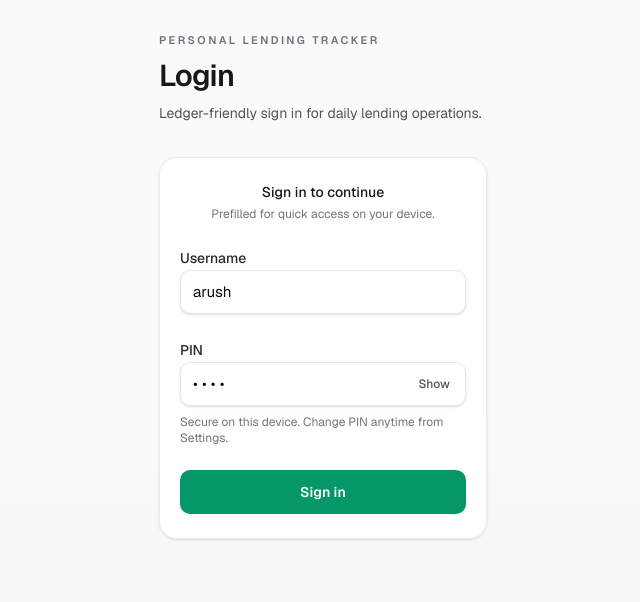
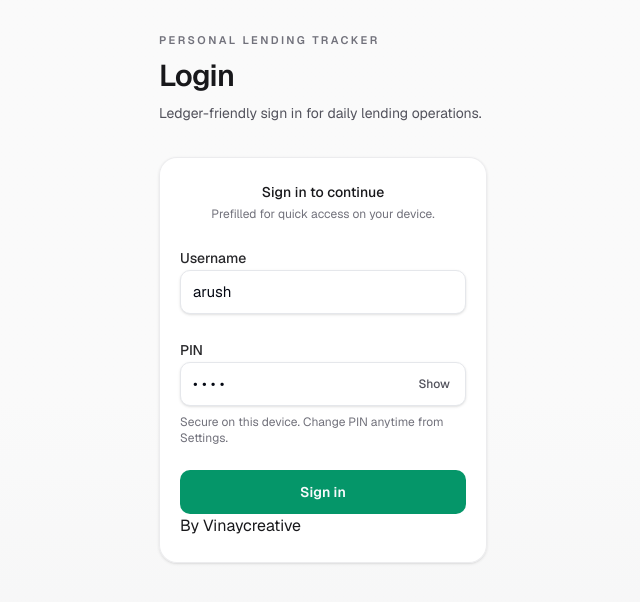
Before and after one commit to vinaycreative/personal-lending-tracker, a Next.js app: page / in a window 1280 px wide. Shown: the top 602 px of the page, without its empty margins (317-957 px from the left). Built offline with nearby package versions, Linux system fonts and the light colour scheme.

Commit message:
author name add
Co-Authored-By: Vinay <83056464+vinaycreative@users.noreply.github.com>

```diff
--- a/app/page.tsx
+++ b/app/page.tsx
@@ -2,6 +2,7 @@
 
 import * as React from "react"
 import { useRouter } from "next/navigation"
+import Link from "next/link"
 
 import PublicLayout from "@/components/layout/PublicLayout"
 import { Button } from "@/components/ui/button"
@@ -117,6 +118,7 @@ export default function Home() {
           {isSubmitting ? "Signing in..." : "Sign in"}
         </Button>
       </form>
+      <p>By <Link href="https://vnaycreative.com">Vinaycreative</Link></p>
     </PublicLayout>
   )
 }
```
